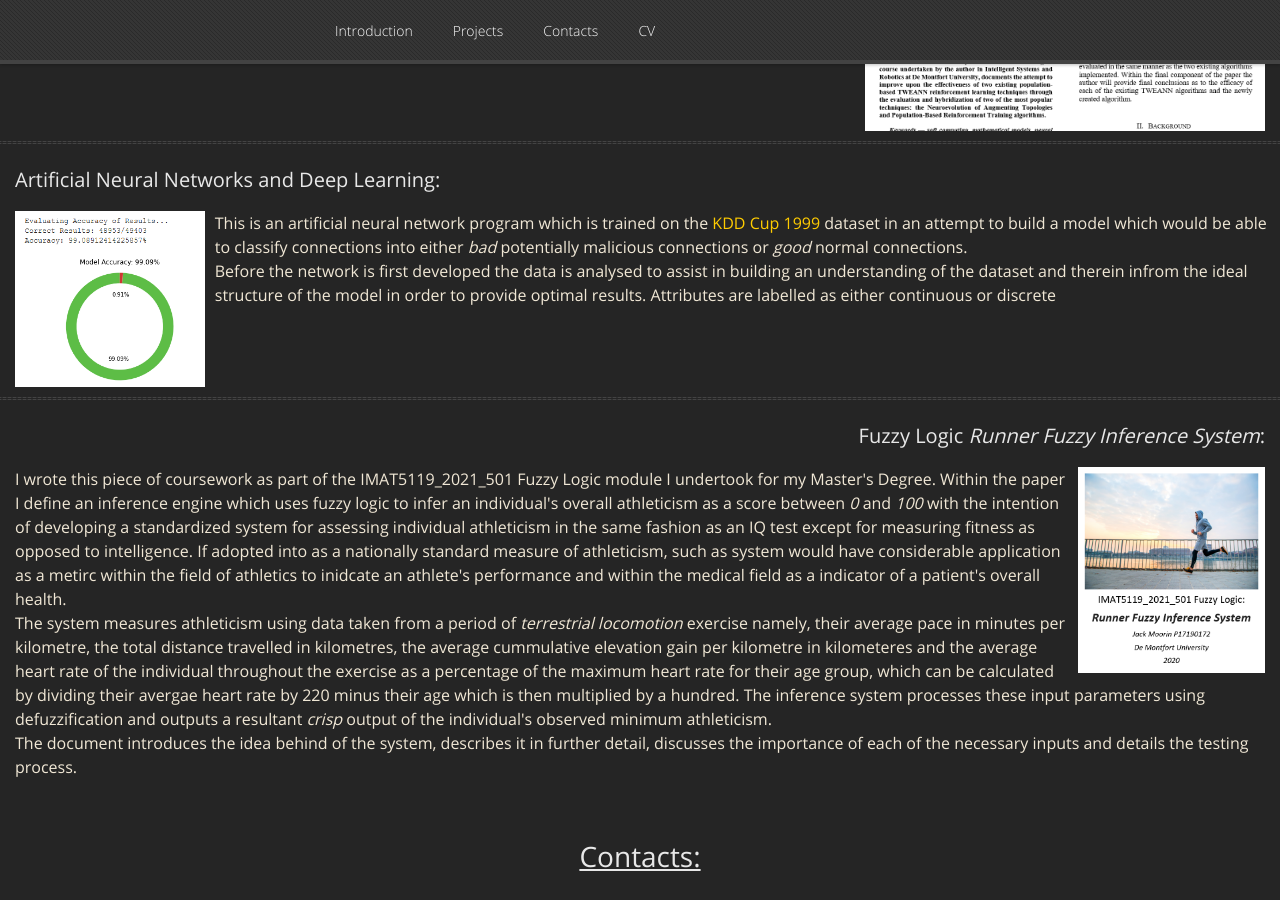
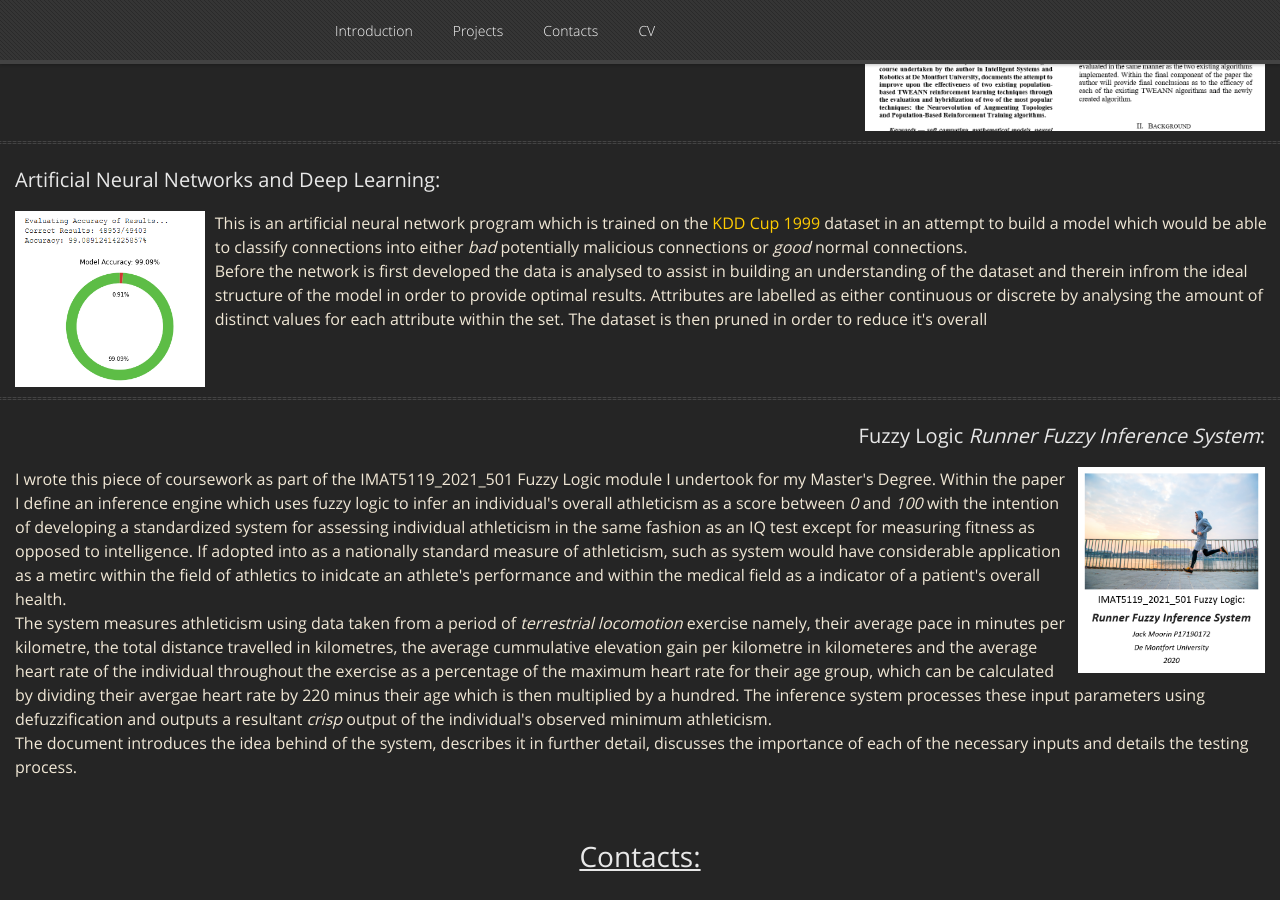
Before and after one commit to GamesProgrammingGrad2021/GamesProgrammingGrad2021.github.io, a Jekyll site: the page built from index.md, in a window 1280 px wide and 900 px high, scrolled down 1681 px. Built offline with Jekyll 4.4.1, drawn with Linux system fonts in a browser that asks for light colours; nearby versions of some CDN libraries; our own code applies the rules of GitHub Pages for plain Markdown files; grey boxes are pictures that could not be loaded.

Commit message:
Update default.html

```diff
--- a/_layouts/default.html
+++ b/_layouts/default.html
@@ -157,7 +157,9 @@
 				<a href="http://kdd.ics.uci.edu/databases/kddcup99/kddcup99.html">KDD Cup 1999</a> dataset in an attempt to build a model which
 				would be able to classify connections into either <i>bad</i> potentially malicious connections or <i>good</i> normal connections.<br>
 				Before the network is first developed the data is analysed to assist in building an understanding of the dataset and therein infrom
-				the ideal structure of the model in order to provide optimal results. Attributes are labelled as either continuous or discrete
+				the ideal structure of the model in order to provide optimal results. Attributes are labelled as either continuous or discrete by
+				analysing the amount of distinct values for each attribute within the set. The dataset is then pruned in order to reduce it's
+				overall
 				</div>
 			</div>
 
```
